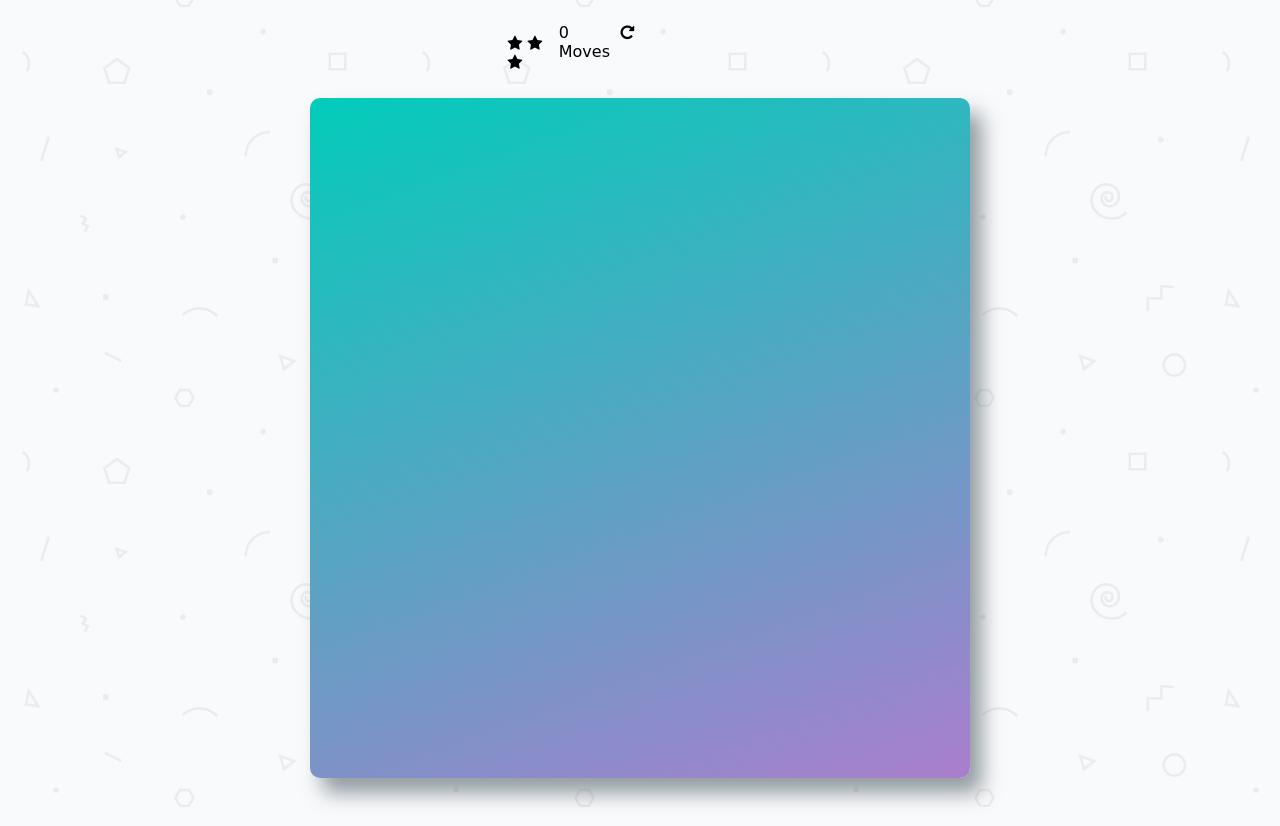
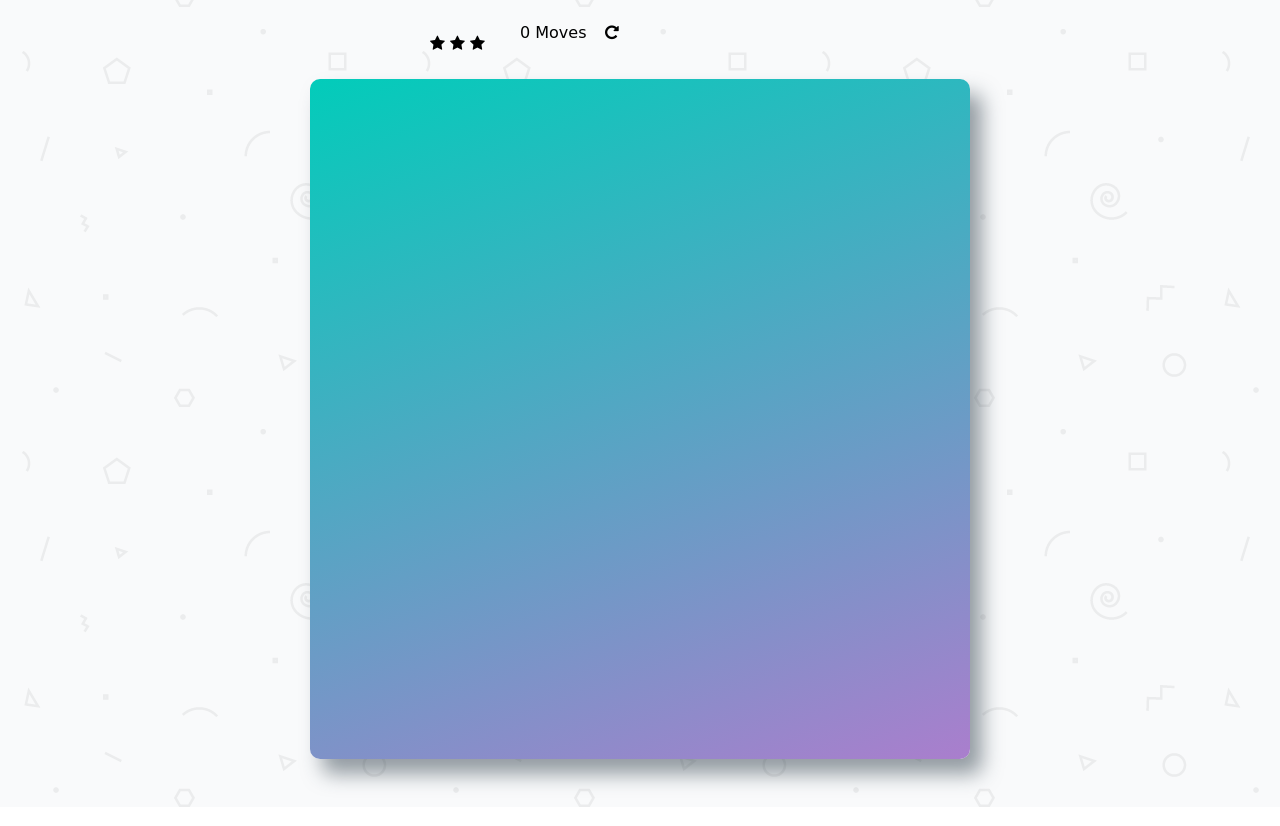
Before and after one commit to Kyr5tl3/Memory-Game, a plain HTML site: page index.html in a window 1280 px wide. Shown: the part 68-894 px from the top of the page. Drawn offline with Linux system fonts and the light colour scheme; a web font is replaced by a local one.

Commit message:
updated width of score-panel

```diff
--- a/css/app.css
+++ b/css/app.css
@@ -87,7 +87,7 @@ h1 {
 
 .score-panel {
     text-align: left;
-    width: 345px;
+    width: 500px;
     margin-bottom: 10px;
     display: flex;
     flex-wrap: nowrap;
```
